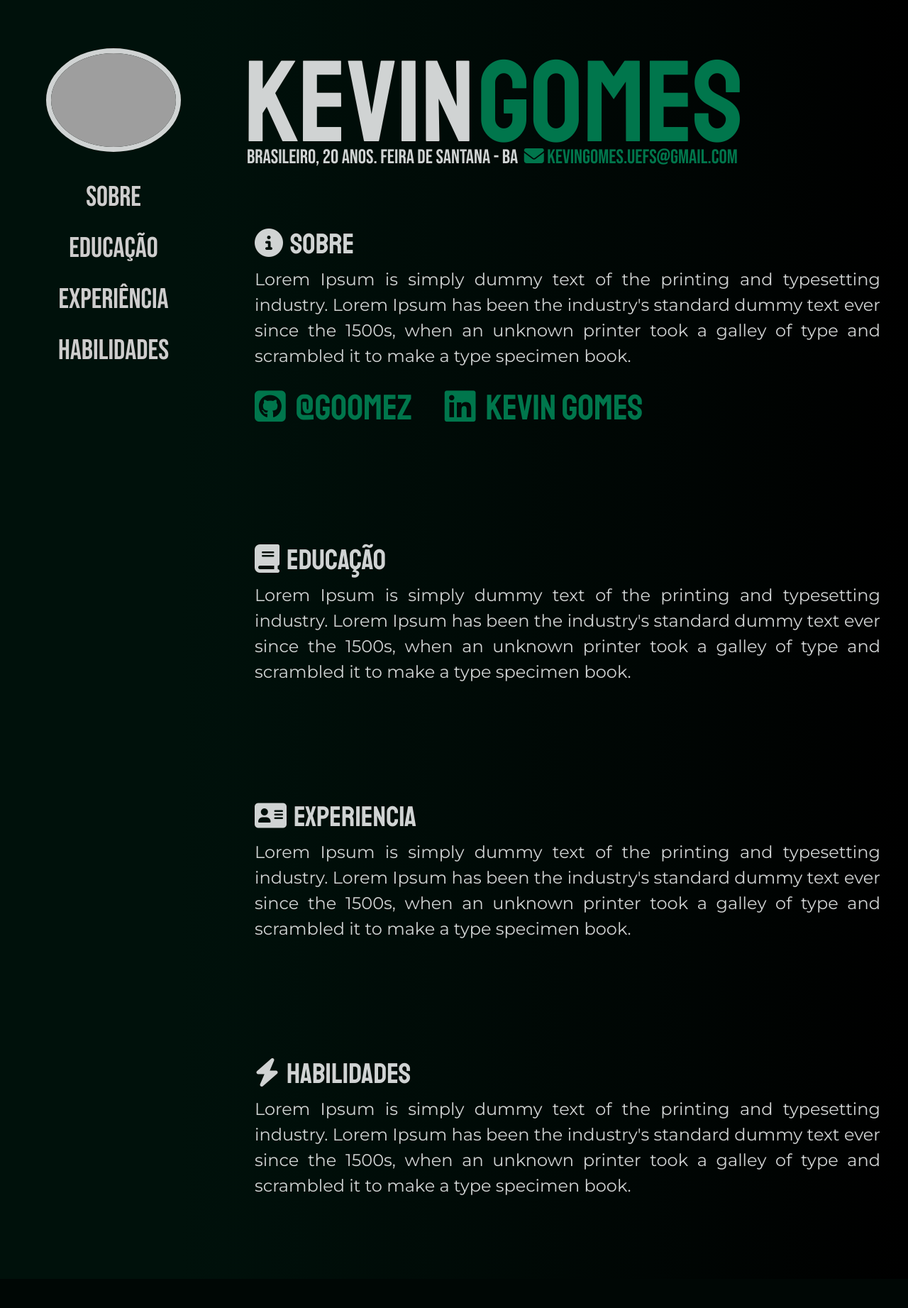
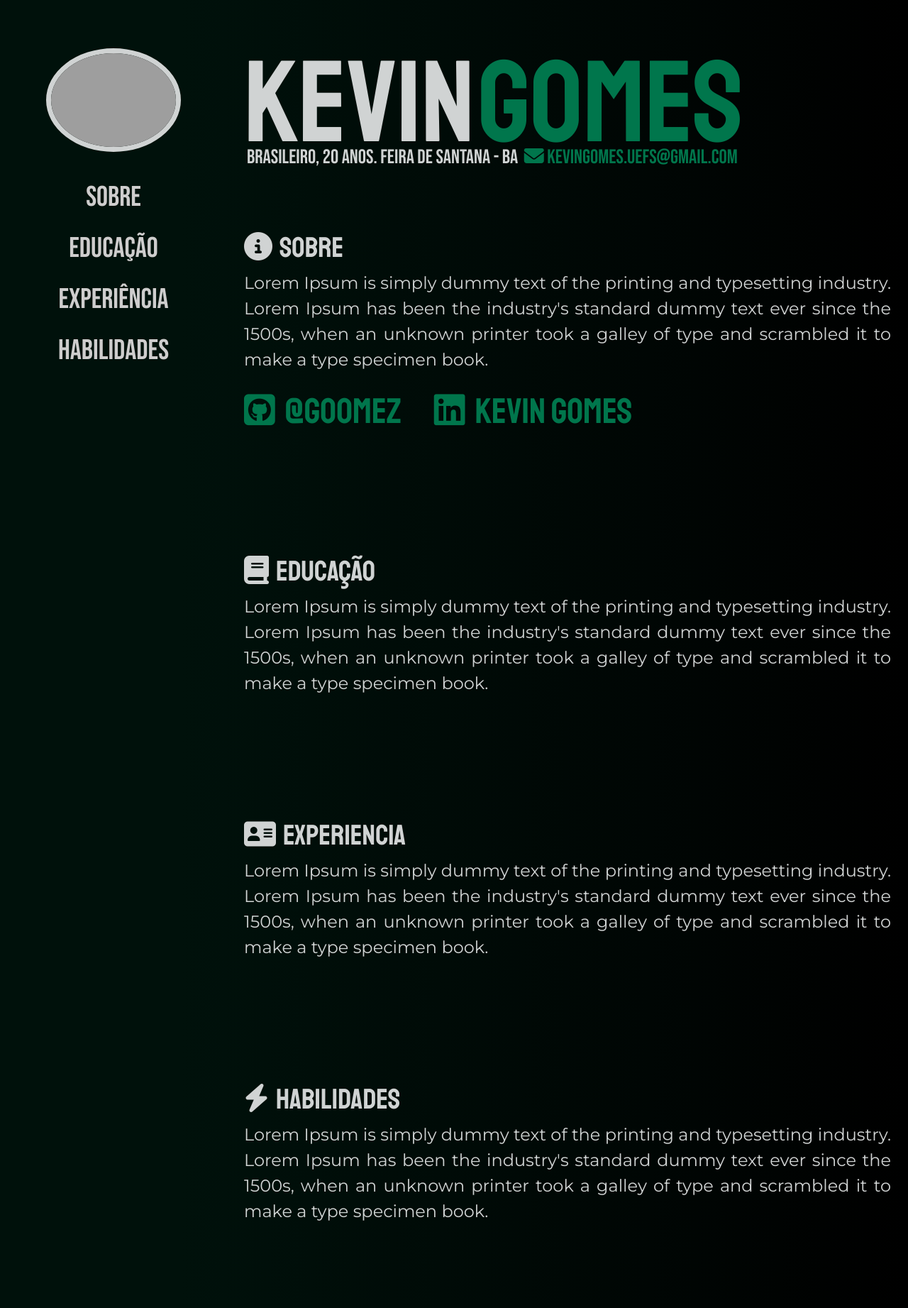
Before and after one commit to KevinCerqueira/kevincerqueira.github.io, a PHP site: page / in a window 1280 px wide. Shown: the whole page at 71% size. Before the commit the page ends 1684 px from the top, so only its background shows below. Run offline with PHP 8.4, Linux system fonts and the light colour scheme; some libraries are stand-ins or nearby versions; grey boxes are pictures that could not be loaded.

Commit message:
:bug: bugfix

```diff
--- a/css/style.css
+++ b/css/style.css
@@ -41,6 +41,11 @@
     font-size: 23px !important;
   }
 }
+@media only screen and (min-width: 285px) {
+  .mobile-min {
+    display: none;
+  }
+}
 @media only screen and (min-width: 1000px) {
   .mobile {
     display: none !important;
@@ -57,8 +62,8 @@ body {
   );
 }
 section {
-  padding-top: 8%;
-  padding-bottom: 8%;
+  padding-top: 78px;
+  padding-bottom: 78px;
 }
 
 .horizontal {
--- a/index.html
+++ b/index.html
@@ -92,7 +92,7 @@
         </label>
       </div>
       <!-- SOBRE -->
-      <section id="sobre" class="container scroll-animate">
+      <section id="sobre" class="scroll-animate">
         <div>
           <p class="h1 title-section font-staat">
             <i class="fa fa-info-circle mr-1 ml-0" aria-hidden="true"></i>
@@ -114,6 +114,7 @@
             <i class="fa fa-github-square" aria-hidden="true"></i>
             <label class="font-staat">@Goomez</label>
           </a>
+          <br class="mobile-min">
           <a
             href="https://www.linkedin.com/in/kevin-gomes-a1a488174/"
             id="linkedin"
@@ -127,7 +128,7 @@
       <!-- FIM SOBRE -->
 
       <!-- EDUCACAO -->
-      <section id="educacao" class="container scroll-animate">
+      <section id="educacao" class="scroll-animate">
         <div>
           <p class="h1 title-section font-staat">
             <i class="fa fa-book mr-1 ml-0" aria-hidden="true"></i>
@@ -144,7 +145,7 @@
       <!-- FIM - EDUCACAO -->
 
       <!-- EXPERIENCIA -->
-      <section id="experiencia" class="container scroll-animate">
+      <section id="experiencia" class="scroll-animate">
         <div>
           <p class="h1 title-section font-staat">
             <i class="fa fa-address-card mr-1 ml-0" aria-hidden="true"></i>
@@ -161,7 +162,7 @@
       <!-- FIM - EXPERIENCIA -->
 
       <!-- HABILIDADES -->
-      <section id="skills" class="container scroll-animate">
+      <section id="skills" class="scroll-animate">
         <div>
           <p class="h1 title-section font-staat">
             <i class="fa fa-flash mr-1 ml-0" aria-hidden="true"></i>
```
